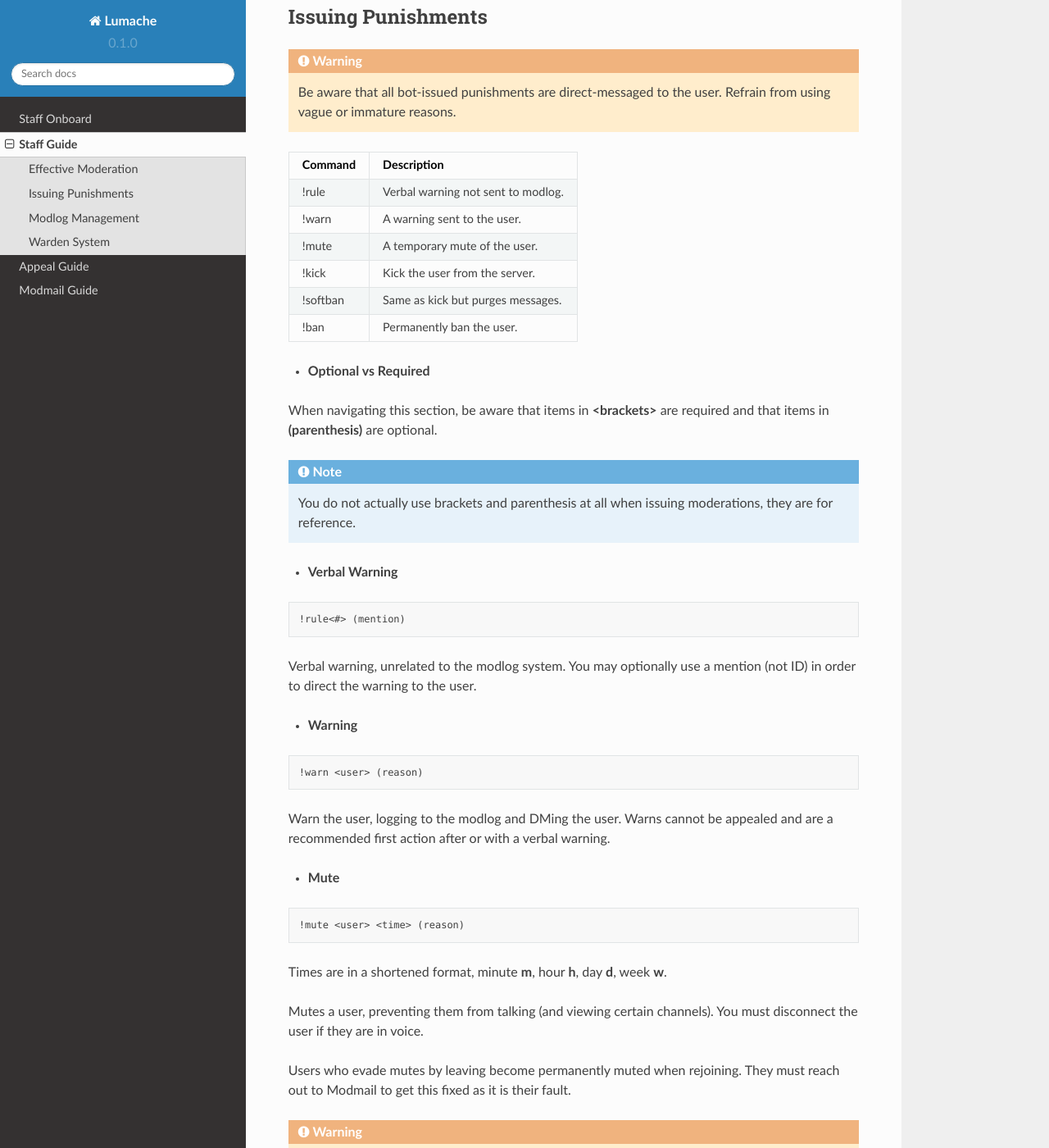
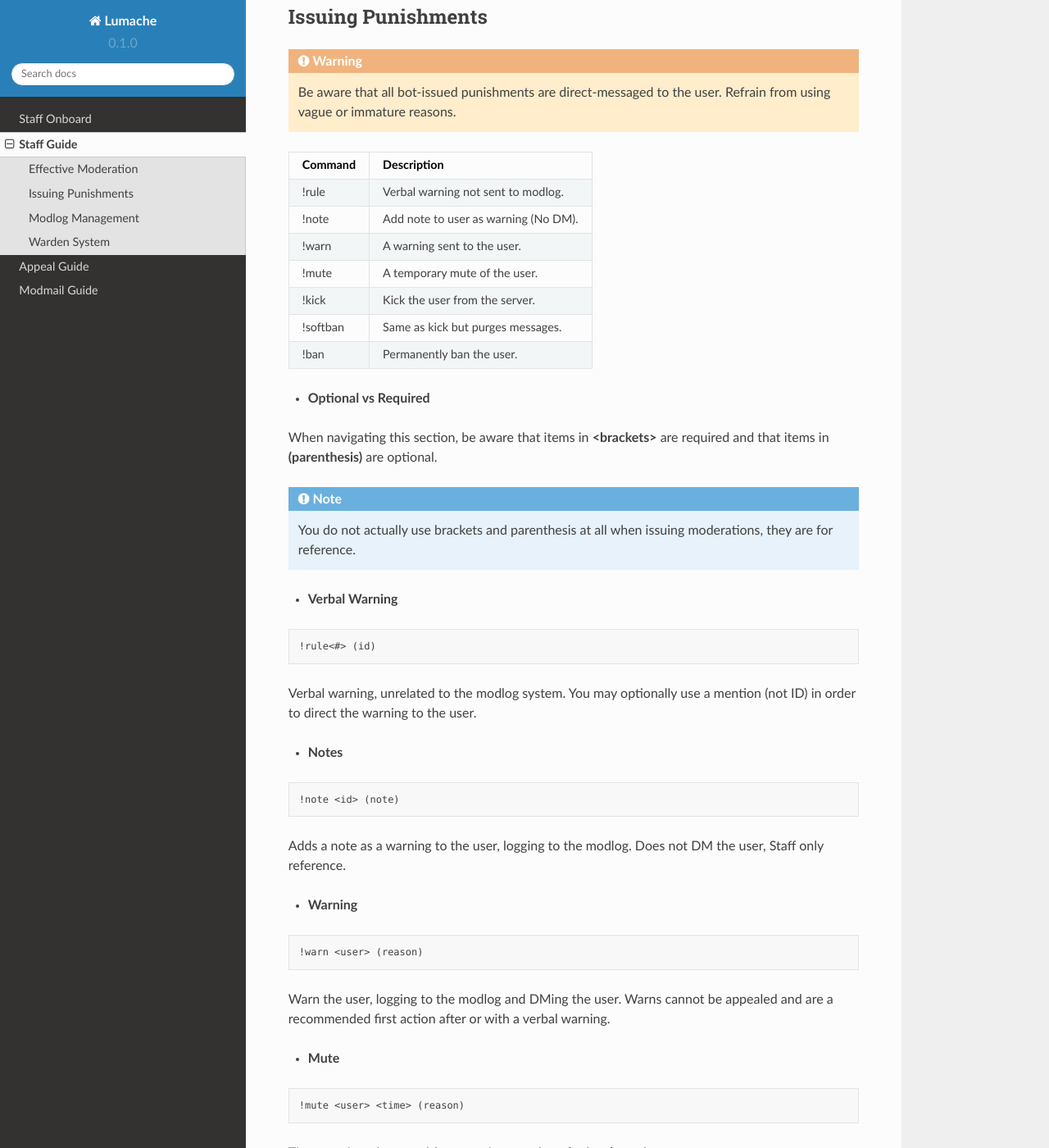
Before and after one commit to EternalllZM/rtd-codz-staff, a Sphinx documentation site: the page built from docs/source/guide.rst, in a window 1280 px wide and 1400 px high, scrolled down 625 px. Shown: the whole window at 82% size. Built offline with Sphinx 7.4.7 and the Read the Docs theme 2.0.0, drawn with Linux system fonts in a browser that asks for light colours.

Commit message:
Doc updates for recent changes

```diff
--- a/docs/source/guide.rst
+++ b/docs/source/guide.rst
@@ -35,6 +35,8 @@ Issuing Punishments
 +===========+========================================+
 | !rule     | Verbal warning not sent to modlog.     |
 +-----------+----------------------------------------+
+| !note     | Add note to user as warning (No DM).   |
++-----------+----------------------------------------+
 | !warn     | A warning sent to the user.            |
 +-----------+----------------------------------------+
 | !mute     | A temporary mute of the user.          |
@@ -57,9 +59,18 @@ When navigating this section, be aware that items in **<brackets>** are required
 
 .. code-block:: none
 
-    !rule<#> (mention)
+    !rule<#> (id)
 
 Verbal warning, unrelated to the modlog system. You may optionally use a mention (not ID) in order to direct the warning to the user.
+
+- **Notes**
+
+.. code-block:: none
+
+    !note <id> (note)
+
+Adds a note as a warning to the user, logging to the modlog. Does not DM the user, Staff only reference.
+
 
 - **Warning**
 
--- a/docs/source/onboard.rst
+++ b/docs/source/onboard.rst
@@ -46,10 +46,7 @@ All Staff are above you at this point. Please ask questions if you are intereste
 
 - **Appeals**
 
-You may not unban a user unless you are Senior Moderator or above.
-Join the `appeal server here`_ and watch the process after you become a Trial.
-
-.. _`appeal server here`: http://zdappeal.etlightrail.com/
+You may not unban a user unless you are Senior Moderator or above. Appeals are handled internally by Senior Moderators and above automatically.
 
 - **Responsibility**
 
```
